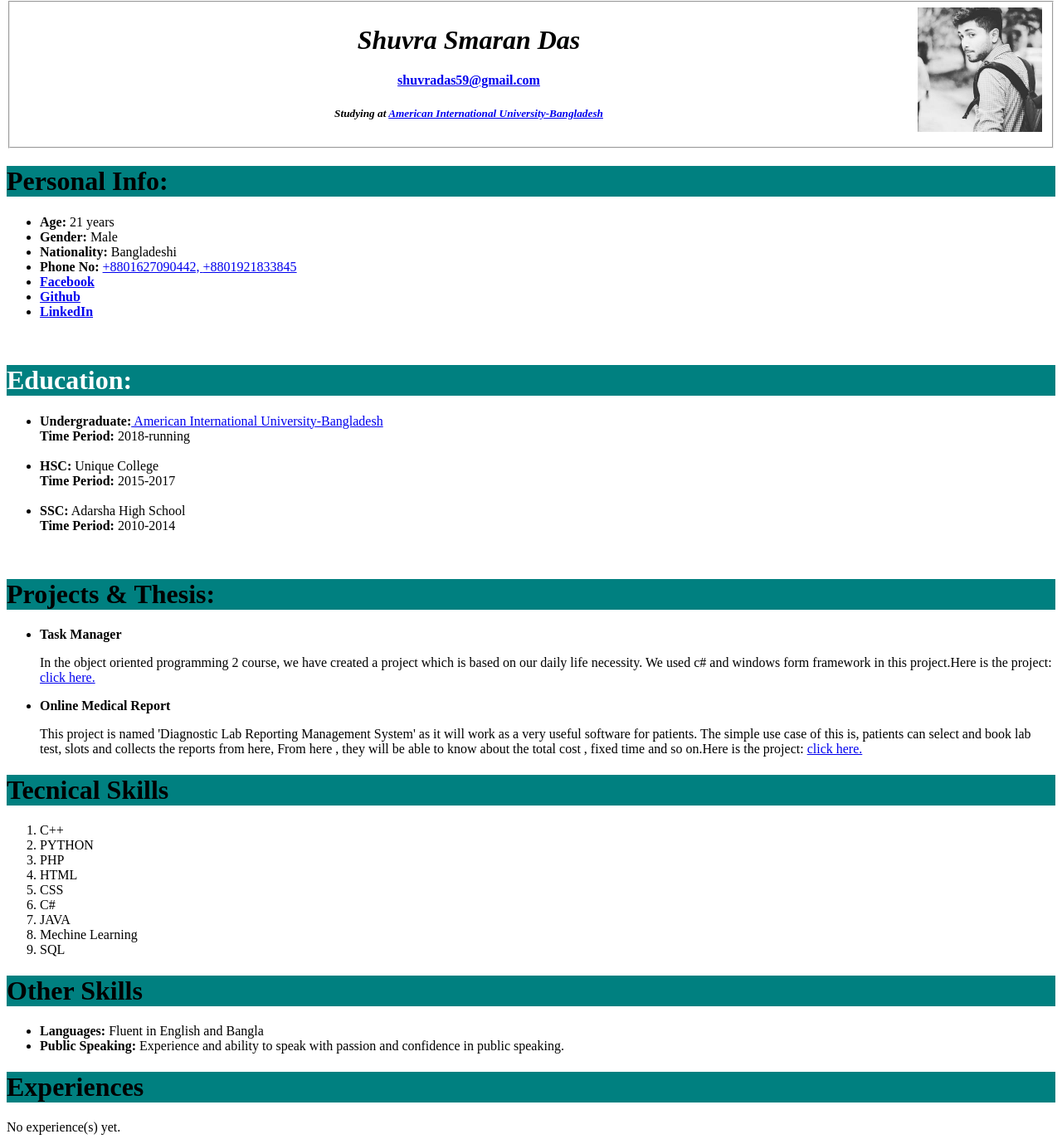
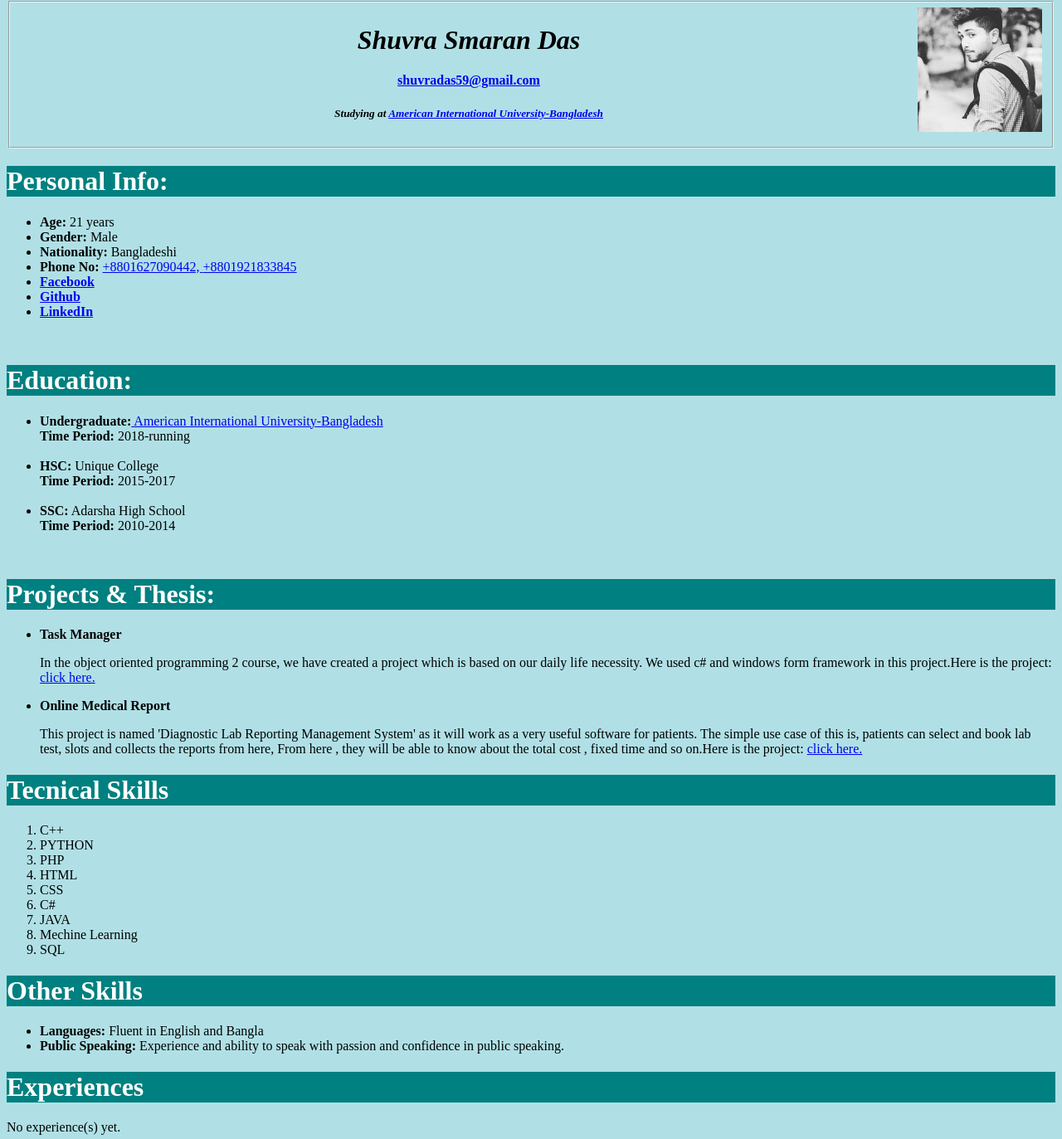
Before and after one commit to itsshuvra/itsshuvra.github.io, a plain HTML site: page index.html in a window 1280 px wide. Shown: the part 7-1380 px from the top of the page at 83% size. Drawn offline with Linux system fonts and the light colour scheme.

Commit message:
Update index.html

```diff
--- a/index.html
+++ b/index.html
@@ -3,7 +3,8 @@
 <head>
 	<title>Resume of Shuvra Smaran Das</title>
 </head>
-<body>
+<body bgcolor= "powderblue">
+
 	<fieldset>
 	<img src="cvpic.jpg" alt="Stylis Face" height="150" width="150" align="right">
 	<center>
@@ -12,7 +13,7 @@
 	<h5><i>Studying at <a href="https://www.aiub.edu"> American International University-Bangladesh</i> </h5></a></center>
 </fieldset>
 
-	<h1 style="background-color: teal;"> Personal Info:</h1>
+	<h1 style="background-color: teal; color:white;"> Personal Info:</h1>
 	<ul>
 	<li><b>Age:</b>      	21 years</li>
     <li><b>Gender:</b>   	Male </li>
@@ -33,7 +34,7 @@
 	<li><b>SSC:</b> Adarsha High School<br>
 	<b> Time Period: </b>2010-2014</li>
 </ul><br>
-<h1 style="background-color: teal;"> Projects & Thesis: </h1>
+<h1 style="background-color: teal; color:white;"> Projects & Thesis: </h1>
 <ul>
 	<li><b>Task Manager</b></li>
 	<p>In the object oriented programming 2 course, we have created a project which is based on our daily life necessity. We used c# and windows form framework in this project.Here is the project: <a href="https://github.com/shuvra59/Task-Manager"> click here. </a></p>
@@ -42,7 +43,7 @@
     <p>This project is named 'Diagnostic Lab Reporting Management System' as it will work as a very useful software for patients. The simple use case of this is, patients can select and book lab test, slots and collects the reports from here, From here , they will be able to know about the total cost , fixed time and so on.Here is the project: <a href="https://github.com/shuvra59/Diagnostic-Lab-Reporting-System-Java"> click here. </a></p>
 </ul>
 
-<h1 style="background-color: teal;">Tecnical Skills</h1>
+<h1 style="background-color: teal; color:white;">Tecnical Skills</h1>
 <ol>
 <li>C++</li>
 <li>PYTHON</li>
@@ -55,13 +56,13 @@
 <li>SQL</li>
 </ol>
 
-<h1 style="background-color: teal;">Other Skills</h1>
+<h1 style="background-color: teal; color:white;">Other Skills</h1>
 <ul>
    <li><b>Languages: </b>Fluent in English and Bangla</li>
    <li><b>Public Speaking: </b>Experience and ability to speak with passion and confidence in public
     speaking.</li>
    </ul></li>
-<h1 style="background-color: teal;">Experiences</h1>
+<h1 style="background-color: teal; color:white;">Experiences</h1>
 No experience(s) yet.
 
 </body>
```
